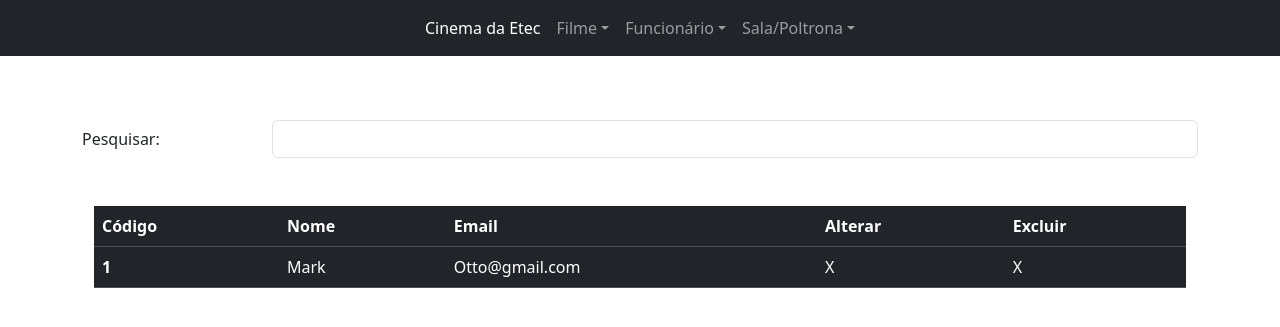
After one commit to AnaK2005/Site-de-cinema, a Laravel app: page /gerenciar-funcionario in a window 1280 px wide. The commit adds this page. Shown: the top 327 px of the page. Run offline with Laravel 10, Linux system fonts and the light colour scheme.

Commit message:
gerenciar funcionario

```diff
--- a/app/Http/Controllers/cadastroFuncionario.php
+++ b/app/Http/Controllers/cadastroFuncionario.php
@@ -29,4 +29,8 @@ class cadastroFuncionario extends Controller
         Funcionario::create($dadosfuncionarios);
         return Redirect::route('cadastro-funcionario');
     }
+
+    public function buscarFuncionario() {
+        return view('gerenciadorFuncionario');
+    }
 }
--- /dev/null
+++ b/resources/views/gerenciadorFuncionario.blade.php
@@ -0,0 +1,47 @@
+@extends('padrao')
+
+@section('content')
+
+
+<div class="mb-3 mt-5 row">
+  </div>
+  <div class="mb-3 row">
+    <label for="inputPassword" class="col-sm-2 col-form-label">Pesquisar:</label>
+    <div class="col-sm-10">
+      <input type="text" class="form-control" id="inputPassword" >
+    </div>
+</div>
+
+
+
+<div class="container mt-5">
+
+<table class="table table-dark table-hover">
+  <thead>
+    <tr>
+      <th scope="col">Código</th>
+      <th scope="col">Nome</th>
+      <th scope="col">Email</th>
+      <th scope="col">Alterar</th>
+      <th scope="col">Excluir</th>
+
+
+    </tr>
+  </thead>
+  <tbody>
+    <tr>
+      <th scope="row">1</th>
+      <td>Mark</td>
+      <td>Otto@gmail.com</td>
+      <td>X</td>
+      <td>X</td>
+    </tr>
+  </tbody>
+</table>
+
+</div>
+
+
+
+
+@endsection
--- a/resources/views/padrao.blade.php
+++ b/resources/views/padrao.blade.php
@@ -35,8 +35,7 @@
                 <a class="nav-link dropdown-toggle" href="#" data-bs-toggle="dropdown" aria-expanded="false">Funcionário</a>
                 <ul class="dropdown-menu">
                     <li><a class="dropdown-item" href="{{url('/cadastro-funcionario')}}">Cadastrar</a></li>
-                    <li><a class="dropdown-item" href="#">Pesquisar</a></li>
-                    <li><a class="dropdown-item" href="#">Gerenciar</a></li>
+                    <li><a class="dropdown-item" href="{{url('/gerenciar-funcionario')}}">Gerenciar</a></li>
                 </ul>
               </li>
 
--- a/routes/web.php
+++ b/routes/web.php
@@ -30,3 +30,5 @@ Route::get('/cadastro-sala',[cadastroSala::class,'buscaCadastroSala']);
 Route::post('/cadastro-funcionario',[cadastroFuncionario::class, 'cadastrarFuncionario'])->name('cadastro-funcionario');
 
 Route::post('/cadastro-filme',[cadastroFilme::class, 'cadastrarFilme'])->name('cadastro-filme');
+
+Route::get('/gerenciar-funcionario',[cadastroFuncionario::class, 'buscarFuncionario'])->name('gerenciar-funcionario');
```
Also changed, not shown: 3 other files.
